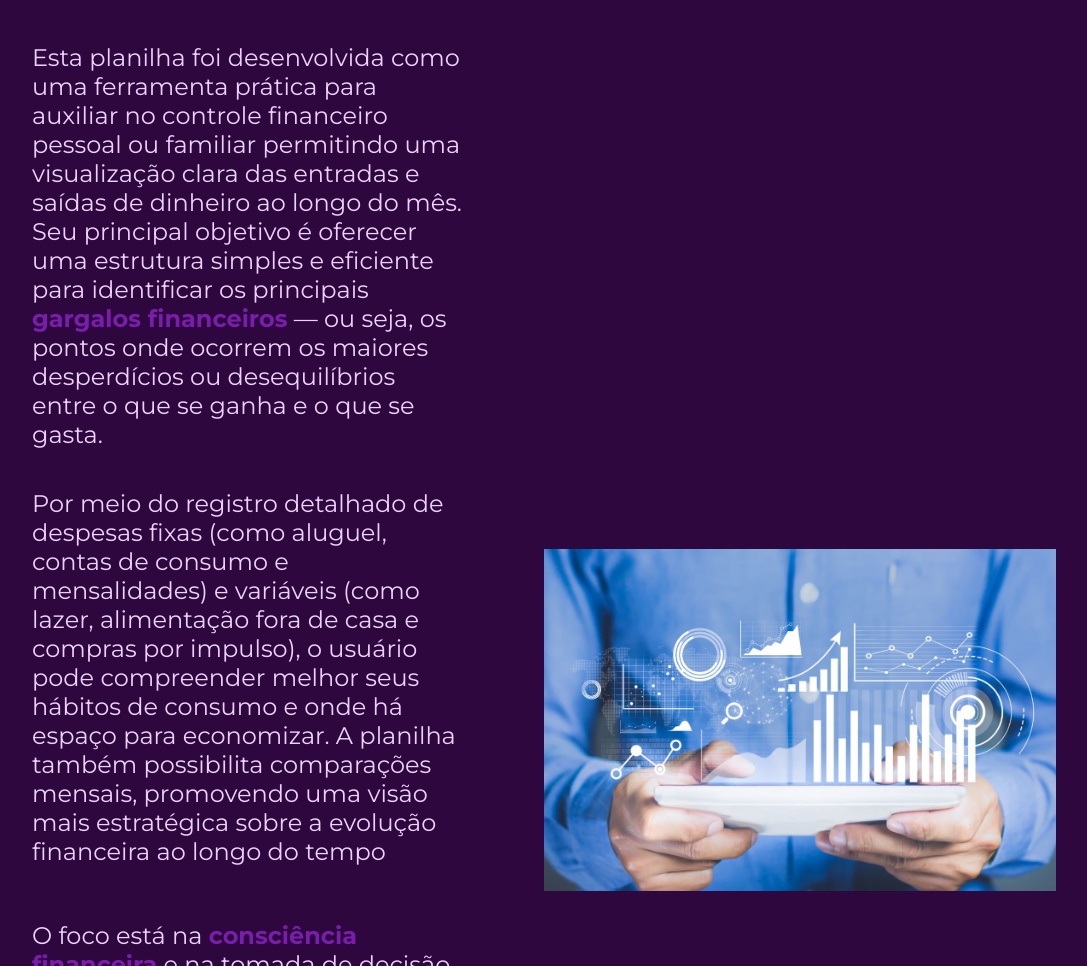
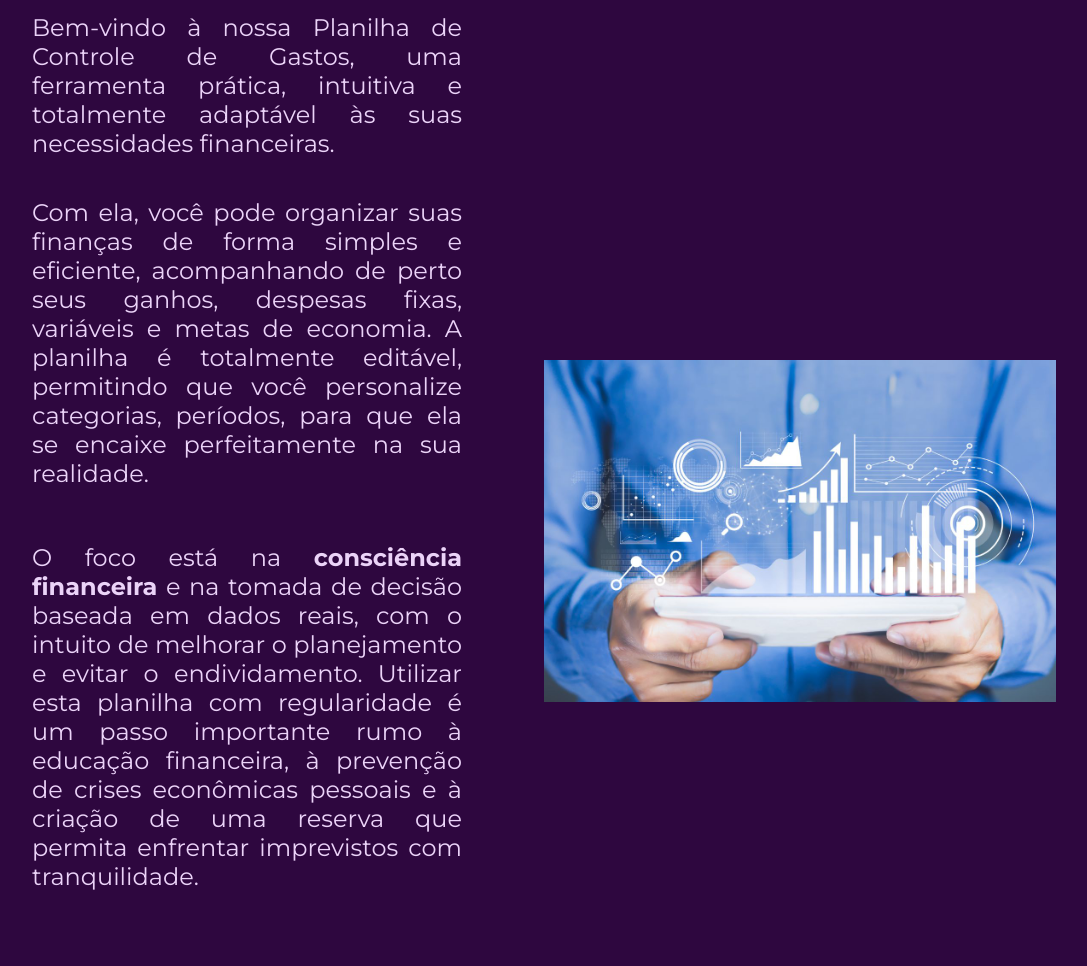
Before and after one commit to Andre-Ziviani/Projeto-com-j, a plain HTML site: page index.html in a window 1280 px wide. Shown: the part 214-1180 px from the top of the page, without its empty margins (96-1183 px from the left). Drawn offline with nearby package versions, Linux system fonts and the light colour scheme.

Commit message:
modificacao dosw textos

```diff
--- a/index.html
+++ b/index.html
@@ -1,5 +1,6 @@
 <!DOCTYPE html>
 <html lang="pt-br">
+
 <head>
     <meta charset="UTF-8">
     <meta http-equiv="X-UA-Compatible" content="IE=edge">
@@ -7,28 +8,26 @@
     <title>Controle de Gastos</title>
     <link rel="stylesheet" href="./styles/style.css">
 </head>
+
 <body>
     <header class="cabecalho">
         <nave class="cabecalho__menu">
-            <a class="cabecalho__menu__link" href="index.html" >Home</a>
-            <a class="cabecalho__menu__link" href="about.html" >Instruções</a>
+            <a class="cabecalho__menu__link" href="index.html">Home</a>
+            <a class="cabecalho__menu__link" href="about.html">Sobre mim</a>
         </nave>
     </header>
     <main class="apresentacao">
         <section class="apresentacao__conteudo">
-            <h1 class="apresentacao__conteudo__titulo">Planilha de Controle de Gastos</h1>
-            <p class="apresentacao__conteudo__intro"> Esta planilha foi desenvolvida como uma ferramenta prática para auxiliar no controle financeiro pessoal ou familiar permitindo uma visualização clara das
-                entradas e saídas de dinheiro ao longo do mês. Seu principal objetivo é oferecer uma estrutura simples e eficiente para identificar os principais <strong class="destaque_um">gargalos financeiros</strong> — ou seja, os pontos onde ocorrem os maiores desperdícios ou desequilíbrios entre o que se ganha e o que se gasta. </p>
-            <p class="apresentacao__conteudo__desenvolvimento"> Por meio do registro detalhado de
-                despesas fixas (como aluguel, contas de consumo e
-                mensalidades) e variáveis (como lazer, alimentação fora de
-                casa e compras por impulso), o usuário pode compreender
-                melhor seus hábitos de consumo e onde há espaço para
-                economizar. A planilha também possibilita comparações
-                mensais, promovendo uma visão mais estratégica sobre a
-                evolução financeira ao longo do tempo</p>
-            <p class="apresentacao__conteudo__Conclusao"> O foco está na <strong class="destaque_dois">consciência financeira</strong> e
-                na tomada de decisão baseada em dados reais, com o
+            <h1 class="apresentacao__conteudo__titulo">Controle de Gastos</h1>
+            <p class="apresentacao__conteudo__intro"> Bem-vindo à nossa Planilha de Controle de Gastos, uma ferramenta
+                prática, intuitiva e totalmente adaptável às suas necessidades financeiras.
+            </p>
+            <p class="apresentacao__conteudo__desenvolvimento">Com ela, você pode organizar suas finanças de forma
+                simples e eficiente, acompanhando de perto seus ganhos, despesas fixas, variáveis e metas de economia. A
+                planilha é totalmente editável, permitindo que você personalize categorias, períodos, para que ela se
+                encaixe perfeitamente na sua realidade.</p>
+            <p class="apresentacao__conteudo__Conclusao"> O foco está na <strong class="destaque_dois">consciência
+                    financeira</strong> e na tomada de decisão baseada em dados reais, com o
                 intuito de melhorar o planejamento e evitar o endividamento.
                 Utilizar esta planilha com regularidade é um passo
                 importante rumo à educação financeira, à prevenção de
@@ -36,14 +35,18 @@
                 permita enfrentar imprevistos com tranquilidade.</p>
             <div class="apresentacao__links">
                 <h2 class="apresentacao__links__subtitulo">Clique no link e faça o download:</h2>
-            <a class="apresentacao__links__download" href="https://drive.google.com/uc?export=download&id=1gHKZ1PLLJ0IsVcgloRUtA3d_QpAVCn_7"> <img src="asstes/download-da-nuvem.png">Download
-            </a>
+                <a class="apresentacao__links__download"
+                    href="https://drive.google.com/uc?export=download&id=1gHKZ1PLLJ0IsVcgloRUtA3d_QpAVCn_7"> <img
+                        src="asstes/download-da-nuvem.png">Download
+                </a>
             </div>
         </section>
         <img class="apresentacao__imagem" src="./asstes/Business-Intelligence.jpg" alt="Business_Intelligence">
     </main>
     <footer class="rodape">
-        <p>Desenvolvido por André Ziviani</p>
+        <p>Desenvolvido por:</p>
+        <p>André Ziviani e Priscila Siani</p>
     </footer>
 </body>
+
 </html>
--- a/styles/style.css
+++ b/styles/style.css
@@ -14,17 +14,12 @@
     margin: 0;
     padding: 0%;
 }
-/**/
+
 body {
-    /* height: 100vh; */
+
     box-sizing: border-box;
-    background-color: var(--cor-fundo); /*cor do fundo da pagina*/
-    color: var(--cor-texto) ; /*cor do testo*/
-    /* background-image: url("Analise-de-dados-financeiros.jpeg");*/
-    /* background-repeat: no-repeat;*/
-    /* background-position: right;*/
-
-
+    background-color: var(--cor-fundo);
+    color: var(--cor-texto) ;
 }
 
 .cabecalho {
@@ -44,16 +39,15 @@ body {
     text-decoration: none;
 }
 
-.destaque_um {
-    color: var(--cor-destaque); /*cor do texto*/
+.destaque {
+    color: var(--cor-destaque);
 }
-.destaque_dois {
-    color:var(--cor-destaque); /*cor do texto*/
-}
+
+
 .apresentacao {
     padding: 8% 10%;
-    display: flex; /*alinha o conteudo*/
-    align-items: center; /* centralisa o conteudo */
+    display: flex;
+    align-items: center;
     justify-content: space-between;
     gap: 82px;
 }
@@ -73,18 +67,19 @@ body {
 .apresentacao__conteudo__intro {
     font-size: 1.5rem;
     font-family: var(--fonte-texto);
+    text-align: justify;
 
 }
 .apresentacao__conteudo__desenvolvimento {
     font-size: 1.5rem;
     font-family: var(--fonte-texto);
-
+    text-align: justify;
 }
 .apresentacao__conteudo__Conclusao {
     font-size: 1.5rem;
     padding: 15px 0;
     font-family: var(--fonte-texto);
-
+    text-align: justify;
 }
 .apresentacao__links {
     display: flex;
@@ -101,7 +96,7 @@ body {
 
 }
 .apresentacao__links__download{
-    /* background-color:#7A1CAC; */
+
     border: 4px solid var(--cor-texto);
     display: flex;
     justify-content: center;
```
Also changed, not shown: about.html (+25 -7 lines).
